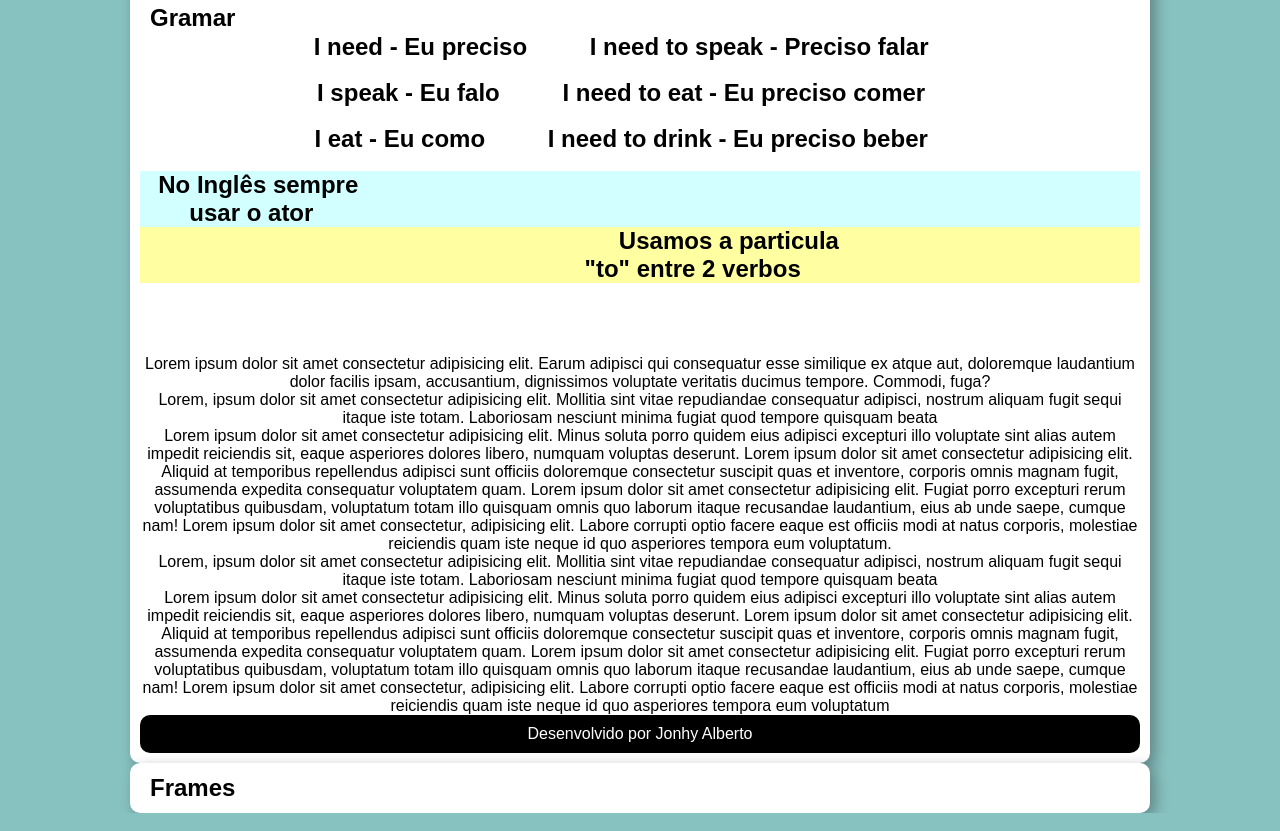
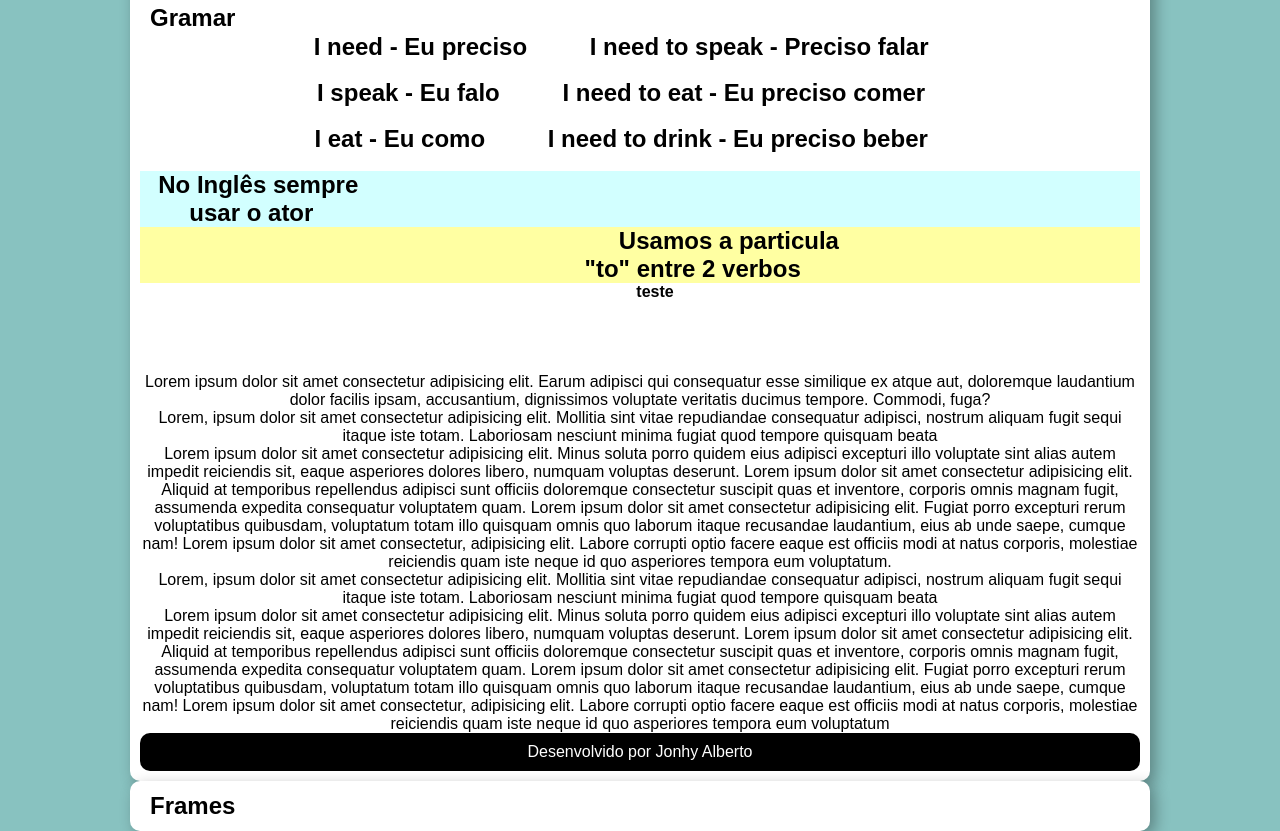
Before and after one commit to jonhysantos/Projetoingles, a plain HTML site: page index.html in a window 1280 px wide. Shown: the part 3197-4028 px from the top of the page. Drawn offline with Linux system fonts and the light colour scheme.

Commit message:
Update index.html

```diff
--- a/index.html
+++ b/index.html
@@ -124,6 +124,7 @@
         <br>
         <h3 class="h3"> &ensp; &ensp; &ensp; No Inglês sempre <br> &ensp; &ensp; &ensp;usar o ator </h3>
         <h3 class="right"> &ensp; &ensp; &ensp;Usamos a particula <br> &ensp; &ensp; &ensp; &ensp; &ensp; &ensp;"to" entre 2 verbos </h3>
+        <h4 style="padding-left: 30px;">teste </h4>
         <br><br><br><br>
 
         Lorem ipsum dolor sit amet consectetur adipisicing elit. Earum adipisci qui consequatur esse similique ex atque aut, doloremque laudantium dolor facilis ipsam, accusantium, dignissimos voluptate veritatis ducimus tempore. Commodi, fuga?
```
